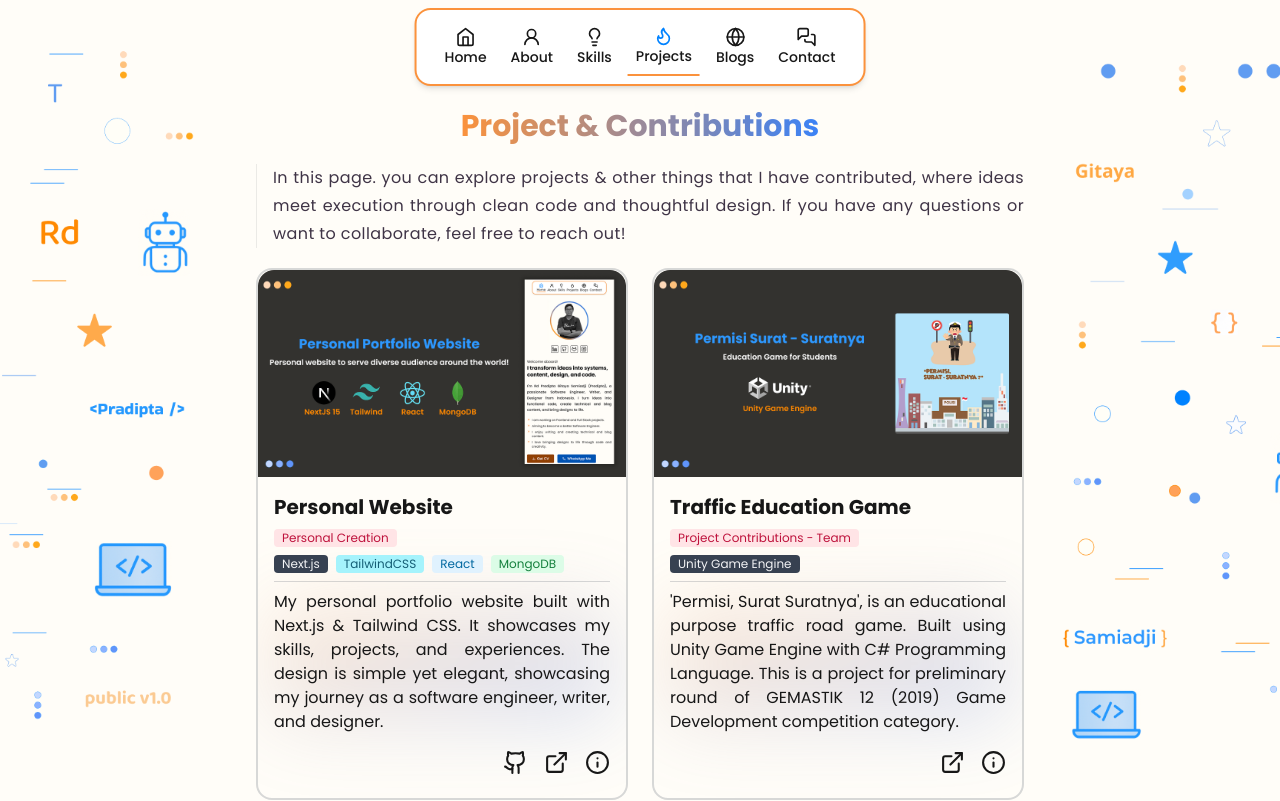
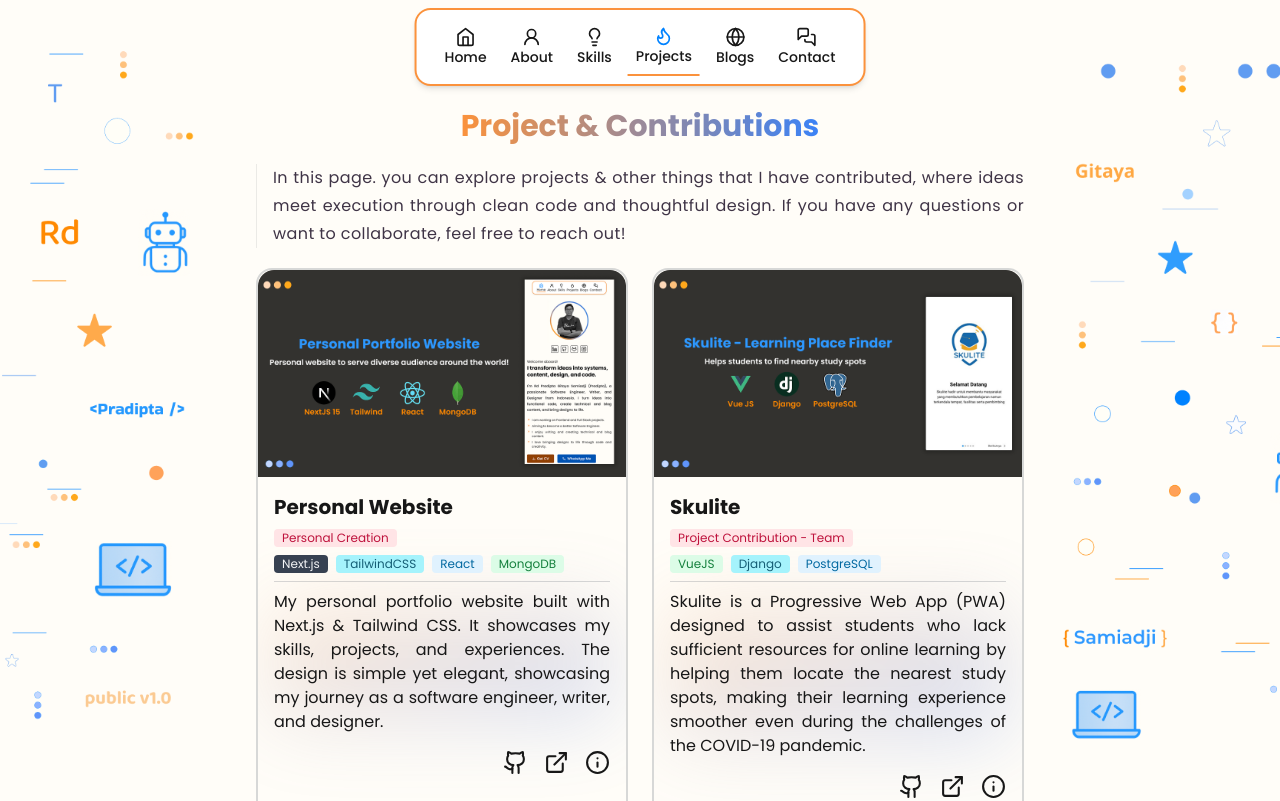
Before and after one commit to Diptags/pradipta-personal-page, a Next.js app: page /projects in a window 1280 px wide. Shown: the top 801 px of the page. Built offline with nearby package versions, Linux system fonts and the light colour scheme.

Commit message:
Add Skulite Project

```diff
--- a/components/ui/ProjectCard.jsx
+++ b/components/ui/ProjectCard.jsx
@@ -8,7 +8,6 @@ import { useState } from "react";
 const badge = [
   "badge_react",
   "badge_tailwind",
-  "badge_react_query",
   "badge_nextjs",
   "badge_firebase",
   "badge_node",
@@ -23,11 +22,12 @@ const ProjectActions = ({ project, toggleModal }) => (
         <Link
           target="_blank"
           href={project?.links?.github || ""}
-          aria-label={`View ${project?.name || "project"} on GitHub`}
+          aria-label={`Link view ${project?.name || "project"} Repository`}
         >
           <button
             className="cursor-pointer transition duration-300 hover:scale-125"
             type="button"
+            aria-label={`Button view ${project?.name || "project"} Repository`}
           >
             <Github size={25} />
           </button>
@@ -41,11 +41,12 @@ const ProjectActions = ({ project, toggleModal }) => (
         <Link
           target="_blank"
           href={project?.links?.live || ""}
-          aria-label={`View live demo of ${project?.name || "project"}`}
+          aria-label={`Link live demo of ${project?.name || "project"}`}
         >
           <button
             className="cursor-pointer transition duration-300 hover:scale-125"
             type="button"
+            aria-label={`Button live demo of ${project?.name || "project"}`}
           >
             <ExternalLink size={25} />
           </button>
--- a/constants/page-data/projects.js
+++ b/constants/page-data/projects.js
@@ -60,6 +60,61 @@ export const projectPageData = {
     },
     {
       id: 2,
+      cover: "/images/project_images/skulite.png",
+      showcases: ["/images/project_images/skulite-showcase.png"],
+      flags: {
+        is_full_version: true,
+        is_show_repo_url: true,
+        is_show_demo_url: true,
+        is_show_contribution: true,
+        is_show_features: true,
+      },
+      name: "Skulite",
+      type: "Project Contribution - Team", // TODO: Make this into enum
+      desc: "Skulite is a Progressive Web App (PWA) designed to assist students who lack sufficient resources for online learning by helping them locate the nearest study spots, making their learning experience smoother even during the challenges of the COVID-19 pandemic.",
+      technologies: [
+        {
+          name: "VueJS",
+          style: "badge_mongo"
+        },
+        {
+          name: "Django",
+          style: "badge_tailwind"
+        },
+        {
+          name: "PostgreSQL",
+          style: "badge_react"
+        },
+      ],
+      links: {
+        github: "https://drive.google.com/file/d/1uWklrmCTaTLa5i8v7TPfP0P7GoHK-0S1/view?usp=sharing",
+        live: "https://skulite.netlify.app/"
+      },
+      details: {
+        desc: `
+          Skulite is a PWA (Progressive Web App) based application that helps students that do not have enough facilities to do online learning find the nearest learning places in order to make their learning journey easier despite the COVID-19 pandemic situation.
+          This is a project for the preliminary round of the GEMASTIK 13 (2020) Software Development competition category.
+          Skulite was developed by using Vue.js to build a Frontend system, Django Framework for Backend combined with REST API and PostgreSQL as Relational Database Management System.
+        `,
+        features: [
+          "💻 Authentication Page & Home Page",
+          "🔎 Search for Nearbly Study Places and Tutors",
+          "🏠 Study Place Exploration",
+          "🕒 Learning Place Availability Schedule & House Rules",
+          "💵 Donation for Learning Place or Tutor",
+          "👨‍👩‍👧‍👦 User Profile and Parental Controls"
+        ],
+        contributions: [
+          "Collaborated with the team to discuss all requirements, technology stacks, and project architecture.",
+          "Contributed in the development of the application proposal and project documentation.",
+          "Contributed in the development of the application UI design and layout using Figma.",
+          "Collaborated in the development the frontend system using Vue.js.",
+          "Intensive testing and bugfixes."
+        ],
+      },
+    },
+    {
+      id: 3,
       cover: "/images/project_images/pss-game.png",
       showcases: ["/images/project_images/pss-game-showcase.png"],
       flags: {
@@ -104,7 +159,7 @@ export const projectPageData = {
       },
     },
     {
-      id: 3,
+      id: 4,
       cover: "/images/project_images/sos-game.png",
       showcases: ["/images/project_images/sos-game-showcase.png"],
       flags: {
@@ -142,6 +197,7 @@ export const projectPageData = {
         contributions: [],
       },
     },
+
 
     // Shopee Projects
     // {
--- a/styles/globals.css
+++ b/styles/globals.css
@@ -132,8 +132,8 @@
     @apply overflow-auto fixed z-50 top-0 bottom-0 left-0 right-0 w-full flex justify-center items-start bg-dark_3/40
   }
 
-  .project_modal{
-    @apply relative bg-light_1 mx-4 my-4 p-4 rounded-2xl md:mx-0 md:max-w-3xl
+  .project_modal {
+    @apply relative bg-light_1 mx-4 my-4 p-4 rounded-2xl md:mx-0 md:max-w-5xl;
   }
 
   /* Blogs */
```
Also changed, not shown: public/images/project_images/skulite-showcase.png (added), public/images/project_images/skulite.png (added).
